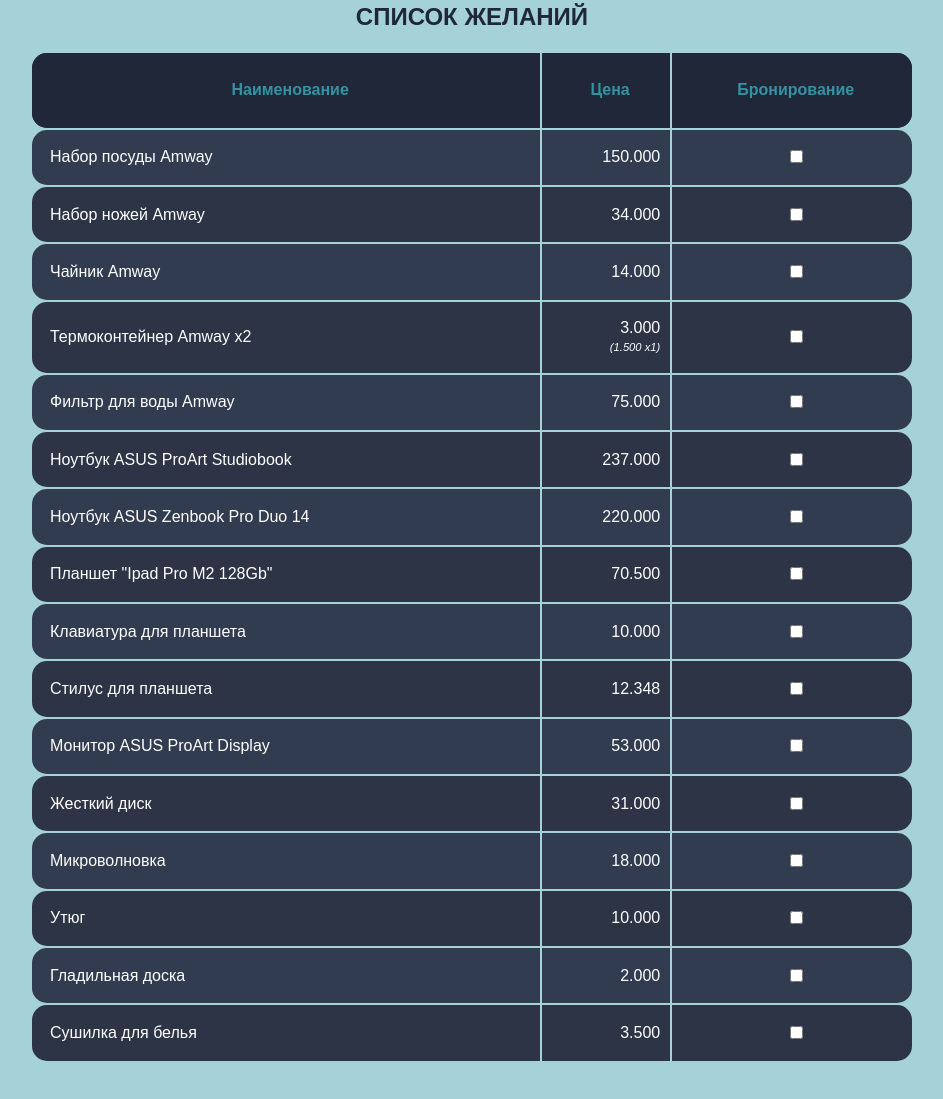
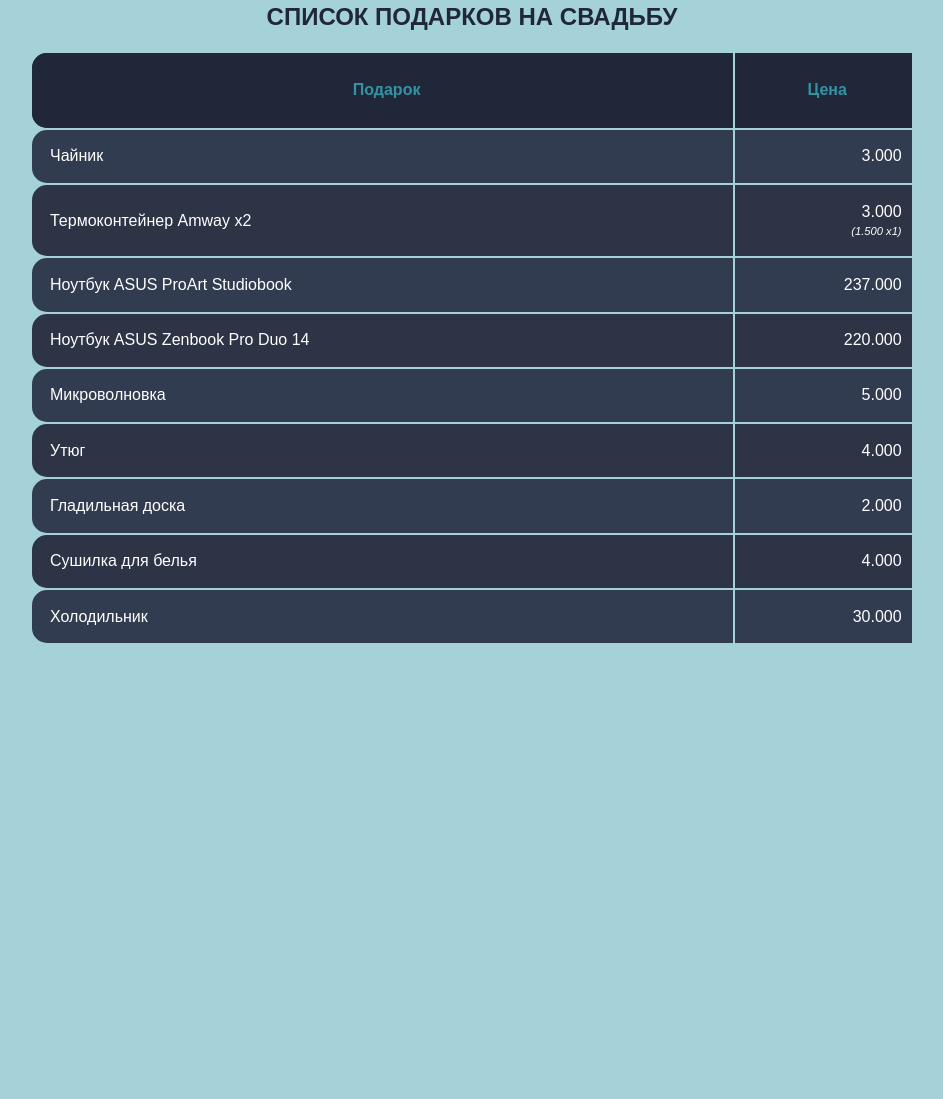
Before and after one commit to HappDel/wishlist.github.io, a plain HTML site: page index.html in a window 1280 px wide. Shown: the part 105-1204 px from the top of the page, without its empty margins (168-1111 px from the left). After the commit the page ends 966 px from the top, so only its background shows below. Drawn offline with Linux system fonts and the light colour scheme.

Commit message:
Update index.html

```diff
--- a/index.html
+++ b/index.html
@@ -8,103 +8,56 @@
 </head>
 <body>
 	<div>
-		<h2>Список желаний</h2>
+		<h2>Список подарков на свадьбу</h2>
 	</div>
 	<div>
 		<table class="container" cellpadding="10">
 			<thead>
 				<tr>
-					<th class="th-left"><h1>Наименование</h1></td>
-					<th><h1>Цена</h1></td>
-					<th class="th-right"><h1>Бронирование</h1></td>
+					<th class="th-left"><h1>Подарок</h1></td>
+					<th class="text-right"><h1>Цена</h1></td>
 				</tr>
 			</thead>
 			<tbody>
 				<tr>
-					<td class="text-left"><a target="_blank" href="https://www.kz.amway.com/icook-nabor-posudy-prestizh-27-predmetov-kuhonnaya-posuda-icook/p/101098">Набор посуды Amway</a></td>
-					<td>150.000</td>
-					<td class="text-center"><input type="checkbox"></td>
+					<td class="text-left"><a href="https://www.kz.amway.com/icook-elektricheskij-chajnik-s-cifrovym-sensornym-kontrolem-temperatury-kuhonnaya-posuda-icook/p/300405">Чайник</a></td>
+					<td class="text-right">3.000</td>
 				</tr>
 				<tr>
-					<td class="text-left"><a target="_blank" href="https://www.kz.amway.com/icook-nabor-kuhonnyh-nozhej-kuhonnaya-posuda-icook/p/102709">Набор ножей Amway</a></td>
-					<td>34.000</td>
-					<td class="text-center"><input type="checkbox"></td>
+					<td class="text-left"><a href="https://www.kz.amway.com/icook-termokontejner-dlya-edy-i-napitkov-kuhonnaya-posuda-icook/p/124734">Термоконтейнер Amway x2</a></td>
+					<td class="text-right">3.000<br><i>(1.500 х1)</i></td>
 				</tr>
 				<tr>
-					<td class="text-left"><a target="_blank" href="https://www.kz.amway.com/icook-elektricheskij-chajnik-s-cifrovym-sensornym-kontrolem-temperatury-kuhonnaya-posuda-icook/p/300405">Чайник Amway</a></td>
-					<td>14.000</td>
-					<td class="text-center"><input type="checkbox"></td>
+					<td class="text-left"><a href="https://www.amazon.com/gp/product/B0B1T7XBQB/ref=ox_sc_act_title_9?smid=ATVPDKIKX0DER&psc=1">Ноутбук ASUS ProArt Studiobook</a></td>
+					<td class="text-right">237.000</td>
 				</tr>
 				<tr>
-					<td class="text-left"><a target="_blank" href="https://www.kz.amway.com/icook-termokontejner-dlya-edy-i-napitkov-kuhonnaya-posuda-icook/p/124734">Термоконтейнер Amway x2</a></td>
-					<td>3.000<br><i>(1.500 х1)</i></td>
-					<td class="text-center"><input type="checkbox"></td>
+					<td class="text-left"><a href="https://www.amazon.com/gp/product/B0BZ63RTZD/ref=ox_sc_act_title_10?smid=ATVPDKIKX0DER&psc=1">Ноутбук ASUS Zenbook Pro Duo 14</a></td>
+					<td class="text-right">220.000</td>
+				</tr>
+					<td class="text-left"><a href="https://www.amazon.com/dp/B085G2T7NS/ref=twister_B0C7TQZL7Y?_encoding=UTF8&th=1">Микроволновка</a></td>
+					<td class="text-right">5.000</td>
 				</tr>
 				<tr>
-					<td class="text-left"><a target="_blank" href="https://www.kz.amway.com/espring-sistema-ochistki-vody-s-podklyucheniem-k-osnovnomu-kranu-espring/p/100188">Фильтр для воды Amway</a></td>
-					<td>75.000</td>
-					<td class="text-center"><input type="checkbox"></td>
+					<td class="text-left"><a href="https://www.amazon.com/BLACK-EvenSteam-Stainless-Soleplates-SmartSteam/dp/B0C2F5KH43/ref=sr_1_20?crid=28M9V9QEG2JQ1&keywords=iron+wireless&qid=1687778866&sprefix=iron+wireles%2Caps%2C260&sr=8-20">Утюг</a></td>
+					<td class="text-right">4.000</td>
 				</tr>
 				<tr>
-					<td class="text-left"><a target="_blank" href="https://www.amazon.com/gp/product/B0B1T7XBQB/ref=ox_sc_act_title_9?smid=ATVPDKIKX0DER&psc=1">Ноутбук ASUS ProArt Studiobook</a></td>
-					<td>237.000</td>
-					<td class="text-center"><input type="checkbox"></td>
+					<td class="text-left"><a href="https://www.amazon.com/Simplify-Scorch-Resistant-Stretch-Elastic/dp/B095X9F6J5/ref=sr_1_20?crid=1UJCBE0XHRDHY&keywords=iron+board&qid=1687778943&sprefix=iron+%2Caps%2C440&sr=8-20">Гладильная доска</a></td>
+					<td class="text-right">2.000</td>
 				</tr>
 				<tr>
-					<td class="text-left"><a target="_blank" href="https://www.amazon.com/gp/product/B0BZ63RTZD/ref=ox_sc_act_title_10?smid=ATVPDKIKX0DER&psc=1">Ноутбук ASUS Zenbook Pro Duo 14</a></td>
-					<td>220.000</td>
-					<td class="text-center"><input type="checkbox"></td>
+					<td class="text-left"><a href="https://www.wildberries.ru/catalog/153000905/detail.aspx">Сушилка для белья</a></td>
+					<td class="text-right">4.000</td>
 				</tr>
 				<tr>
-					<td class="text-left"><a target="_blank" href="https://lalafo.kg/bishkek/ads/ipad-pro-11-m2-256gb-id-106503378">Планшет "Ipad Pro M2 128Gb"</a></td>
-					<td>70.500</td>
-					<td class="text-center"><input type="checkbox"></td>
-				</tr>
-				<tr>
-					<td class="text-left"><a target="_blank" href="https://lalafo.kg/bishkek/ads/v-prodaze-smart-keyboard-folio-keyboard-magic-originalnyj-cehol-id-94012605">Клавиатура для планшета</a></td>
-					<td>10.000</td>
-					<td class="text-center"><input type="checkbox"></td>
-				</tr>
-				<tr>
-					<td class="text-left"><a target="_blank" href="https://istore.kg/catalog/product/68?&color_hex=21&pattern=5&old_price=0&limit=0&secondary_price_old=0">Стилус для планшета</a></td>
-					<td>12.348</td>
-					<td class="text-center"><input type="checkbox"></td>
-				</tr>
-				<tr>
-					<td class="text-left"><a target="_blank" href="https://www.amazon.com/gp/product/B0BQPSX5CR/ref=ox_sc_act_title_4?smid=ATVPDKIKX0DER&psc=1">Монитор ASUS ProArt Display</a></td>
-					<td>53.000</td>
-					<td class="text-center"><input type="checkbox"></td>
-				</tr>
-				<tr>
-					<td class="text-left"><a target="_blank" href="https://www.amazon.com/gp/product/B08RX3343D/ref=ox_sc_act_title_1?smid=ATVPDKIKX0DER&psc=1">Жесткий диск</a></td>
-					<td>31.000</td>
-					<td class="text-center"><input type="checkbox"></td>
-				</tr>
-				<tr>
-					<td class="text-left"><a target="_blank" href="https://www.amazon.com/dp/B085G2T7NS/ref=twister_B0C7TQZL7Y?_encoding=UTF8&th=1">Микроволновка</a></td>
-					<td>18.000</td>
-					<td class="text-center"><input type="checkbox"></td>
-				</tr>
-				<tr>
-					<td class="text-left"><a target="_blank" href="https://www.amazon.com/BLACK-EvenSteam-Stainless-Soleplates-SmartSteam/dp/B0C2F5KH43/ref=sr_1_20?crid=28M9V9QEG2JQ1&keywords=iron+wireless&qid=1687778866&sprefix=iron+wireles%2Caps%2C260&sr=8-20">Утюг</a></td>
-					<td>10.000</td>
-					<td class="text-center"><input type="checkbox"></td>
-				</tr>
-				<tr>
-					<td class="text-left"><a target="_blank" href="https://www.amazon.com/Simplify-Scorch-Resistant-Stretch-Elastic/dp/B095X9F6J5/ref=sr_1_20?crid=1UJCBE0XHRDHY&keywords=iron+board&qid=1687778943&sprefix=iron+%2Caps%2C440&sr=8-20">Гладильная доска</a></td>
-					<td>2.000</td>
-					<td class="text-center"><input type="checkbox"></td>
-				</tr>
-				<tr>
-					<td class="text-left"><a target="_blank" href="https://www.wildberries.ru/catalog/153000905/detail.aspx">Сушилка для белья</a></td>
-					<td>3.500</td>
-					<td class="text-center"><input type="checkbox"></td>
+					<td class="text-left"><a href="https://www.tabilga.kg/holodilnik-dvuhkamernii-indesit-310-litrov-2/">Холодильник</a></td>
+					<td class="text-right">30.000</td>
 				</tr>
 			</tbody>
 
 		</table>
 	</div>
-	<d
 
 </body>
 </html>
```
